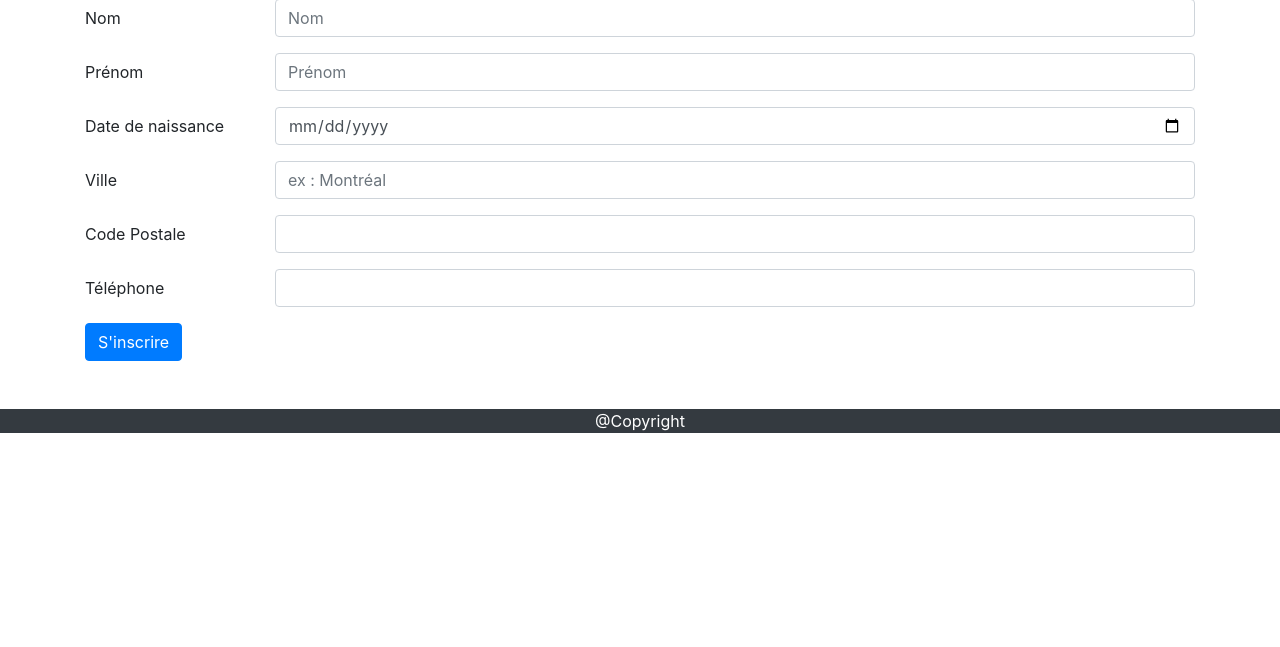
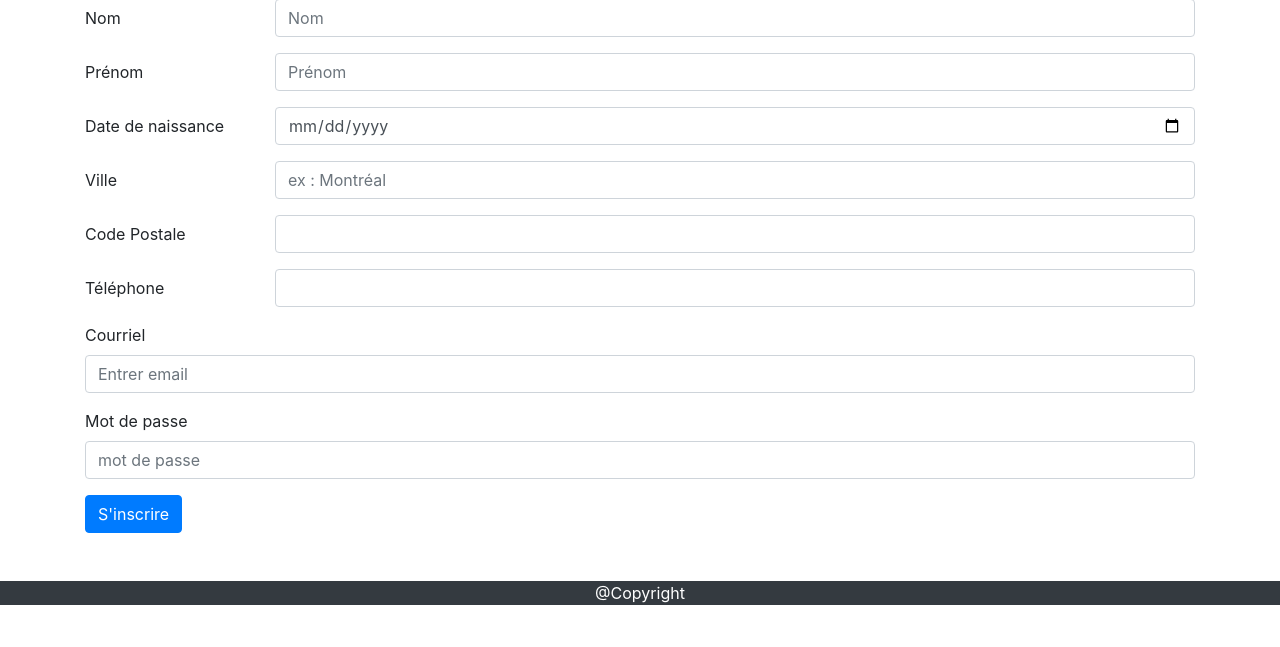
Before and after one commit to DDarkz/needit, a PHP site: page /formulaireInscription.php in a window 1280 px wide. Shown: the part 153-800 px from the top of the page. Run offline with PHP 8.4, Linux system fonts and the light colour scheme.

Commit message:
formulaire inscription rajouter des champs a refaire mise en page

```diff
--- a/formulaireInscription.php
+++ b/formulaireInscription.php
@@ -1,6 +1,38 @@
 <?php
 include("bd/connexion.php");
 session_start();
+if(isset($_POST["submit"]))
+{
+
+  try {
+
+
+        global $connexion, $rep;
+	      $nom = htmlspecialchars(trim($_POST['nom']));
+        $prenom = htmlspecialchars(trim($_POST['prenom']));
+        $dateNaissance = htmlspecialchars(trim($_POST['dateNaissance']));
+        $ville = htmlspecialchars(trim($_POST['ville']));
+        $codePostale = htmlspecialchars(trim($_POST['codePostale']));
+        $telephone = htmlspecialchars(trim($_POST['telephone']));
+
+        //$iddemandeur="SELECT idUser FROM connexion WHERE `courriel` = '$courriel'";
+       // foreach($connexion->query($iddemandeur) as $row)
+       // $idservice="SELECT idService FROM service WHERE `nomService` = '$service'";
+        //foreach($connexion->query($idservice) as $rowS)
+        //$statut = 0;
+
+	      $requete="INSERT INTO utilisateur VALUES(0,?,?,?,?,?,?)";
+	      $stmt = $connexion->prepare($requete);
+	      $stmt->execute(array($nom,$prenom,$dateNaissancet,$ville,$codePostale,$telephone));
+        header("location: annonces.php");
+      }
+
+      //}
+      catch(Exception $e)
+      {
+          $message =$e->getMessage();
+      }
+  }
 ?>
 <!doctype html>
 <html lang="fr">
@@ -66,11 +98,17 @@ session_start();
               <input type="text" class="form-control" id="telephone" >
             </div>
           </div>
-
-
+          <div class="form-group">
+            <label for="courriel">Courriel</label>
+              <input type="email" class="form-control" id="courriel" aria-describedby="emailHelp" placeholder="Entrer email">
+          </div>
+          <div class="form-group">
+            <label for="mdp">Mot de passe</label>
+              <input type="password" class="form-control" id="mdp" placeholder="mot de passe">
+          </div>
           <div class="form-group row">
             <div class="col-sm-10">
-              <button type="button" class="btn btn-primary" onClick="requetes('inscription');">S'inscrire</button>
+              <button type="submit" class="btn btn-primary">S'inscrire</button>
             </div>
           </div>
         </form>
```
